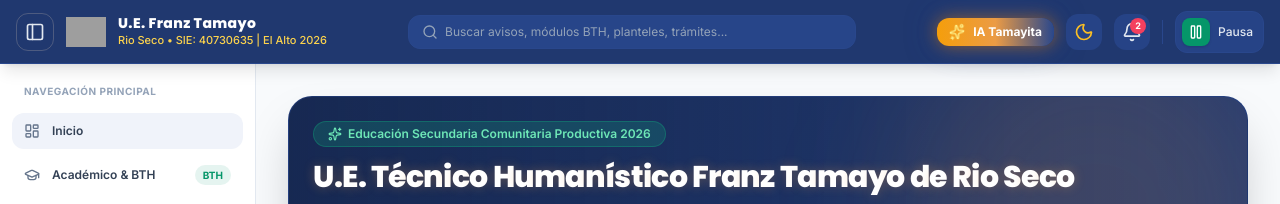
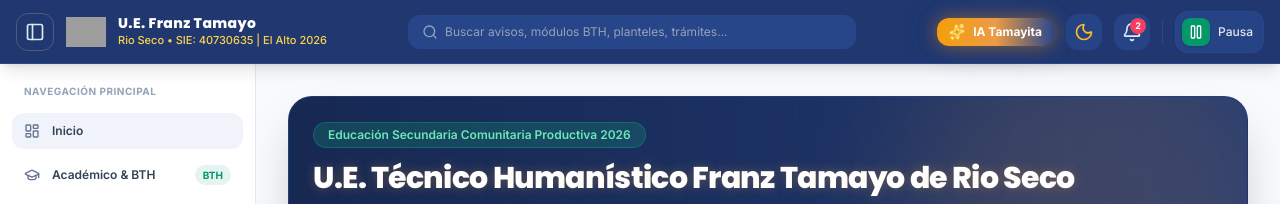
Before and after one commit to zceinoriginal-cris-designerweb/webdem.github.io, a plain HTML site: page index.html in a window 1280 px wide. Shown: the top 204 px of the page. Drawn offline with nearby package versions, Linux system fonts and the light colour scheme; grey boxes are pictures that could not be loaded.

Commit message:
Refactor index.html to clean up comments and structure
Removed unnecessary comment from CSS and adjusted HTML structure.

```diff
--- a/index.html
+++ b/index.html
@@ -12,9 +12,8 @@
 <script src="https://unpkg.com/lucide@latest"></script>
 <script>tailwind.config={darkMode:'class',theme:{extend:{colors:{navy:{50:'#f0f3fa',100:'#dbe2f0',500:'#29478c',700:'#29478c',800:'#29478c',900:'#20386f',950:'#15264d'},gold:{400:'#eb9b45',500:'#eb9b45',600:'#d62832'},bth:{green:'#059669',teal:'#0d9488'}},fontFamily:{sans:['Inter','sans-serif'],display:['Poppins','sans-serif']}}}};</script>
 <style>
-/* CSS propio de index.html integrado en este archivo */
+/* CSS propio de index.html */
 
-        /* Custom Canva & ArtCraft Scrollbars & Animations */
 
 :root {
   --ft-blue: #29478c;
@@ -447,8 +446,8 @@ button:focus-visible, a:focus-visible, input:focus-visible {
 <div class="home-banner relative rounded-3xl overflow-hidden text-white p-4 md:p-6 shadow-2xl border border-navy-700/50">
 <div class="absolute -right-10 -bottom-10 w-96 h-96 bg-gold-500/15 rounded-full blur-3xl pointer-events-none"></div>
 <div class="home-banner-copy max-w-3xl relative z-10 space-y-3">
-<span class="inline-flex items-center gap-1.5 px-3.5 py-1 rounded-full text-xs font-semibold bg-emerald-500/20 text-emerald-300 border border-emerald-500/30">
-<i class="w-3.5 h-3.5" data-lucide="sparkles"></i> Educación Secundaria Comunitaria Productiva 2026
+<span class="inline-flex items-center px-3.5 py-1 rounded-full text-xs font-semibold bg-emerald-500/20 text-emerald-300 border border-emerald-500/30">
+Educación Secundaria Comunitaria Productiva 2026
                         </span>
 <h2 class="home-banner-title walking-title font-display text-2xl md:text-3xl font-extrabold tracking-tight text-white leading-tight">
                             U.E. Técnico Humanístico Franz Tamayo de Rio Seco
@@ -1050,5 +1049,6 @@ document.addEventListener('DOMContentLoaded', () => {
 })();
 </script>
 <script src="ficha.js" defer></script>
+
 </body>
 </html>
```
